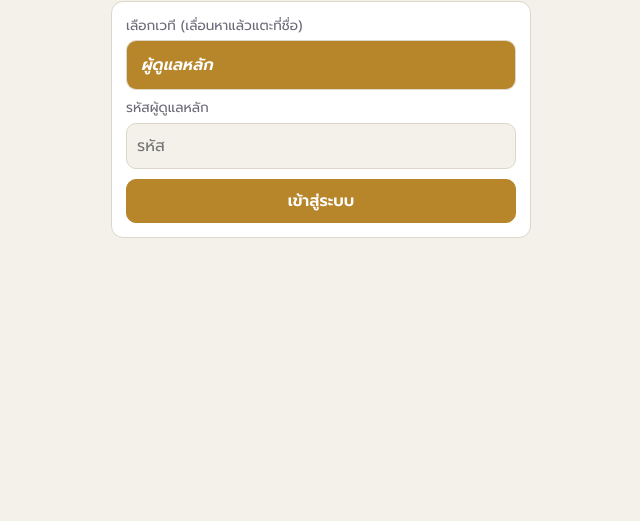
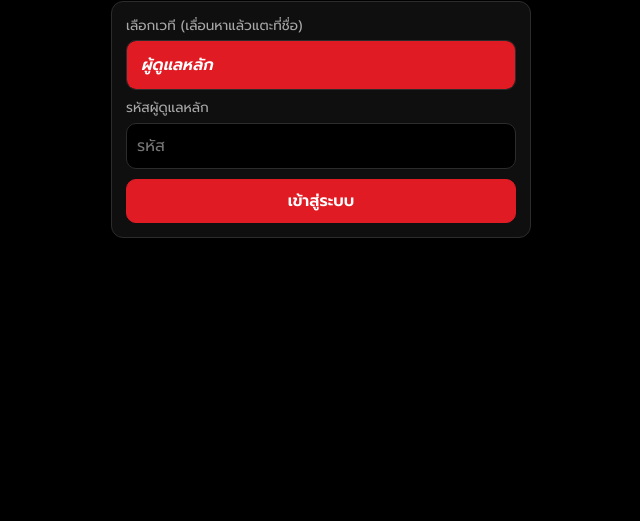
Before and after one commit to huluhalamana-hub/pageant, a plain HTML site: page public/index.html in a window 1280 px wide. Shown: the part 301-822 px from the top of the page, without its empty margins (319-959 px from the left). Drawn offline with Linux system fonts and the light colour scheme; no server answers.

Commit message:
Add files via upload

```diff
--- a/public/index.html
+++ b/public/index.html
@@ -2,6 +2,7 @@
 <html lang="th">
 <head>
 <meta charset="utf-8">
+<meta name="theme-color" content="#000000">
 <meta name="viewport" content="width=device-width, initial-scale=1, viewport-fit=cover">
 <title>ระบบลงคะแนนประกวด</title>
 <link rel="preconnect" href="https://fonts.googleapis.com">
@@ -10,10 +11,8 @@
 <style>
 
 
-:root{--bg:#f4f1ea;--card:#fff;--ink:#1b1a22;--mu:#6b6a78;--bd:#dcd7c9;--btn:#efeadc;--gold:#b7852a;--on:#fff;--bad:#b42318;--ok:#15803d;
+:root{color-scheme:dark;--bg:#000;--card:#0f0f0f;--ink:#fff;--mu:#a8a8a8;--bd:#2c2c2c;--btn:#1c1c1c;--gold:#e01b24;--red:#e01b24;--on:#fff;--bad:#ff5a5f;--ok:#6fe0a6;
 box-sizing:border-box;padding-top:env(safe-area-inset-top,0px);padding-bottom:env(safe-area-inset-bottom,0px)}
-@media (prefers-color-scheme:dark){:root:not([data-theme="light"]){--bg:#0d1020;--card:#171b33;--ink:#f4efe3;--mu:#9aa0bd;--bd:#2a3057;--btn:#1f2445;--gold:#e3b95a;--on:#1a1405;--bad:#ff7b7b;--ok:#6fe0a6}}
-:root[data-theme="dark"]{--bg:#0d1020;--card:#171b33;--ink:#f4efe3;--mu:#9aa0bd;--bd:#2a3057;--btn:#1f2445;--gold:#e3b95a;--on:#1a1405;--bad:#ff7b7b;--ok:#6fe0a6}
 html{scroll-padding-top:env(safe-area-inset-top,0px)}*{box-sizing:border-box}
 body{margin:0;background:var(--bg);color:var(--ink);font:16px/1.5 "Prompt",system-ui,sans-serif}
 main{max-width:760px;margin:0 auto;padding:14px 14px 48px}
@@ -22,8 +21,8 @@ h1{font-size:1.2rem;margin:4px 0 10px}h2{font-size:1.02rem;margin:0 0 8px}
 .box{background:var(--card);border:1px solid var(--bd);border-radius:12px;padding:14px;margin-bottom:12px}
 label{display:block;font-size:.85rem;color:var(--mu);margin:8px 0 4px}
 input{width:100%;padding:10px;border:1px solid var(--bd);border-radius:10px;font:inherit;background:var(--bg);color:var(--ink)}
-button{font:inherit;padding:9px 13px;border-radius:10px;border:1px solid var(--bd);background:var(--btn);color:var(--ink);cursor:pointer}
-button.p,.tabs button.on{background:var(--gold);color:var(--on);border-color:var(--gold);font-weight:600}
+button{font:inherit;padding:9px 13px;border-radius:10px;border:1px solid var(--red);background:var(--btn);color:var(--ink);cursor:pointer}
+button.p,.tabs button.on{background:var(--red);color:#fff;border-color:var(--red);font-weight:600}
 button.d{color:var(--bad)}button:focus-visible,input:focus-visible{outline:3px solid var(--gold);outline-offset:2px}
 .row{display:flex;gap:8px;flex-wrap:wrap;align-items:center}.row>input{flex:1;min-width:0}
 .mu{color:var(--mu);font-size:.86rem}.ok{color:var(--ok)}.bad{color:var(--bad)}
@@ -35,9 +34,9 @@ button.d{color:var(--bad)}button:focus-visible,input:focus-visible{outline:3px s
 .jbig{text-align:center;padding:18px 8px}.jbig .no{font-size:3.4rem;font-weight:700;color:var(--gold);line-height:1}
 .jbig input{font-size:1.8rem;text-align:center;max-width:200px;margin:10px auto;display:block}
 
-.cf{grid-column:span 2;background:#d92d20!important;color:#fff!important;border-color:#d92d20!important;font-weight:700}
+.cf{grid-column:span 2;background:var(--red)!important;color:#fff!important;border-color:var(--red)!important;font-weight:700}
 input:not([type=password]):not([type=number]):not([type=checkbox]):not([type=color]):not([type=file]),textarea{text-transform:uppercase}
-.kp{display:grid;grid-template-columns:repeat(3,1fr);gap:8px;max-width:340px;margin:12px auto 0}.kp button{font-size:1.6rem;padding:15px 0;font-weight:600}
+.kp{display:grid;grid-template-columns:repeat(3,1fr);gap:8px;max-width:340px;margin:12px auto 0}.kp button{font-size:1.6rem;padding:15px 0;font-weight:600;border-color:#3a3a3a}
 .val{font-size:3rem;font-weight:700;color:var(--gold);min-height:1.25em;text-align:center;line-height:1.25}
 .jph{width:112px;height:112px;border-radius:50%;margin:0 auto 8px;border:4px solid var(--gold);overflow:hidden;background:var(--btn);display:flex;align-items:center;justify-content:center;font-size:3rem;color:var(--gold);font-weight:700}.jph img{width:100%;height:100%;object-fit:cover}
 .top{display:flex;justify-content:space-between;align-items:center;gap:8px;margin-bottom:10px;flex-wrap:wrap}
@@ -56,7 +55,7 @@ h2.fold{cursor:pointer;user-select:none;-webkit-user-select:none}h2.fold::before
 .addr .a-dl{padding:8px 0}
 @media (max-width:560px){.addr{grid-template-columns:56px 1fr 36px;grid-template-areas:"ph ct dl" "no nm nm"}.addr.addh{display:none}.addr .a-ph{grid-area:ph}.addr .a-ct{grid-area:ct}.addr .a-dl{grid-area:dl}.addr .a-no{grid-area:no}.addr .a-nm{grid-area:nm}.addr+.addr{padding-top:8px;border-top:1px solid var(--bd)}.addr.addh+.addr{border-top:0;padding-top:0}}
 .lgn{max-width:420px;margin:0 auto;min-height:calc(100vh - 40px);min-height:calc(100dvh - 40px);display:flex;flex-direction:column;justify-content:center}.lgn h1{text-align:center;font-size:1.6rem;margin:0 0 14px}.lgn .box{margin:0}
-.pgl{position:relative;border:1px solid var(--bd);border-radius:10px;max-height:240px;overflow-y:auto;background:var(--bg);-webkit-overflow-scrolling:touch}.pgl button{display:block;width:100%;text-align:left;border:0;border-bottom:1px solid var(--bd);border-radius:0;padding:12px 14px;background:transparent}.pgl button:last-child{border-bottom:0}.pgl button.p{background:var(--gold)}
+.pgl{position:relative;border:1px solid var(--bd);border-radius:10px;max-height:240px;overflow-y:auto;background:var(--bg);-webkit-overflow-scrolling:touch}.pgl button{display:block;width:100%;text-align:left;border:0;border-bottom:1px solid var(--bd);border-radius:0;padding:12px 14px;background:transparent}.pgl button:last-child{border-bottom:0}.pgl button.p{background:var(--red);color:#fff}
 @media print{.noprint{display:none!important}body{background:#fff;color:#000}}
 /* จอไลฟ์ */
 .sw{position:relative;width:100%;aspect-ratio:16/9;overflow:hidden;border-radius:12px;background:linear-gradient(160deg,#3a2455,#14233f 60%,#0d1020);--c1:#e3b95a;--c2:#1c1006;--c3:#f4e9d3}
```
